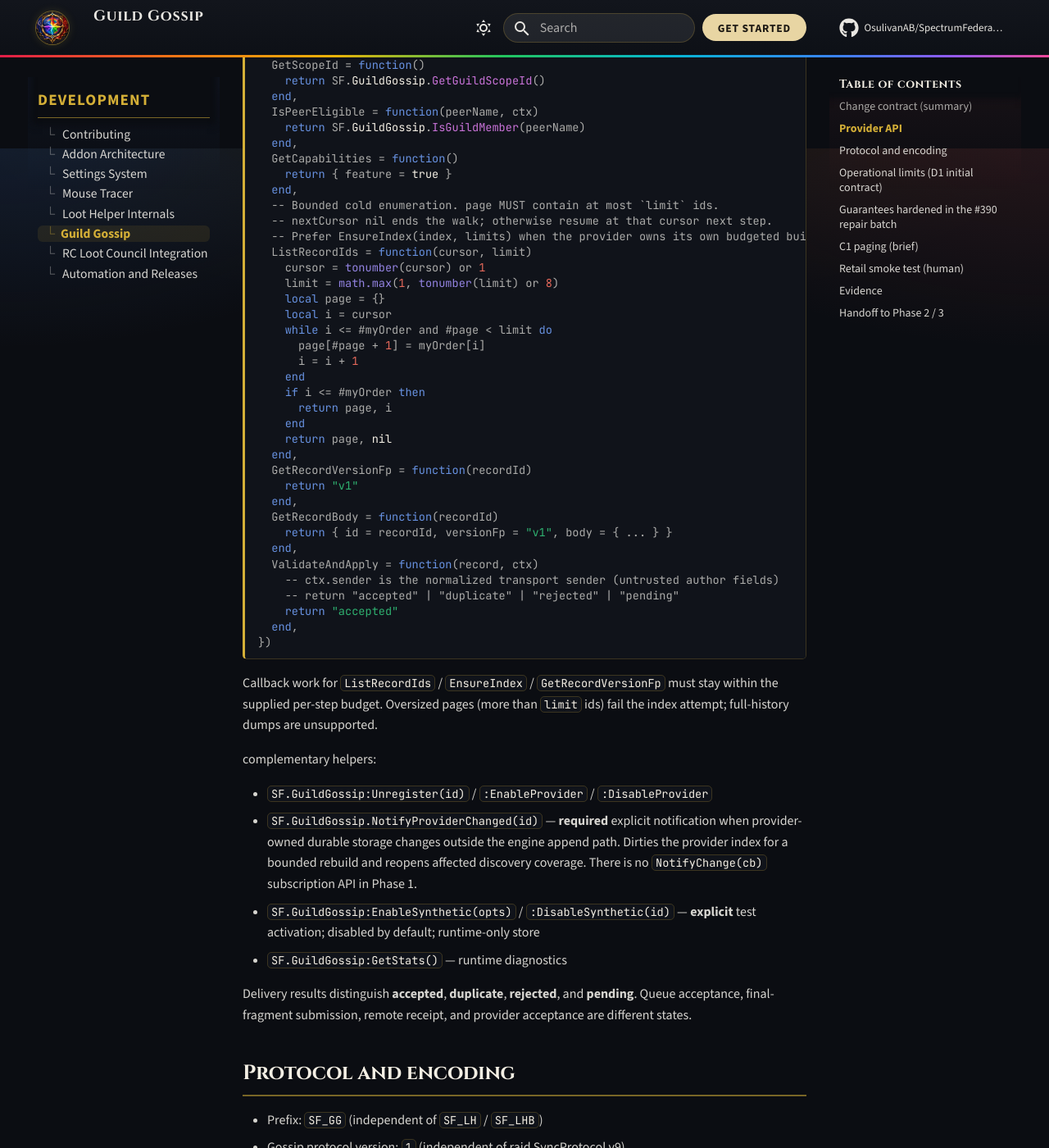
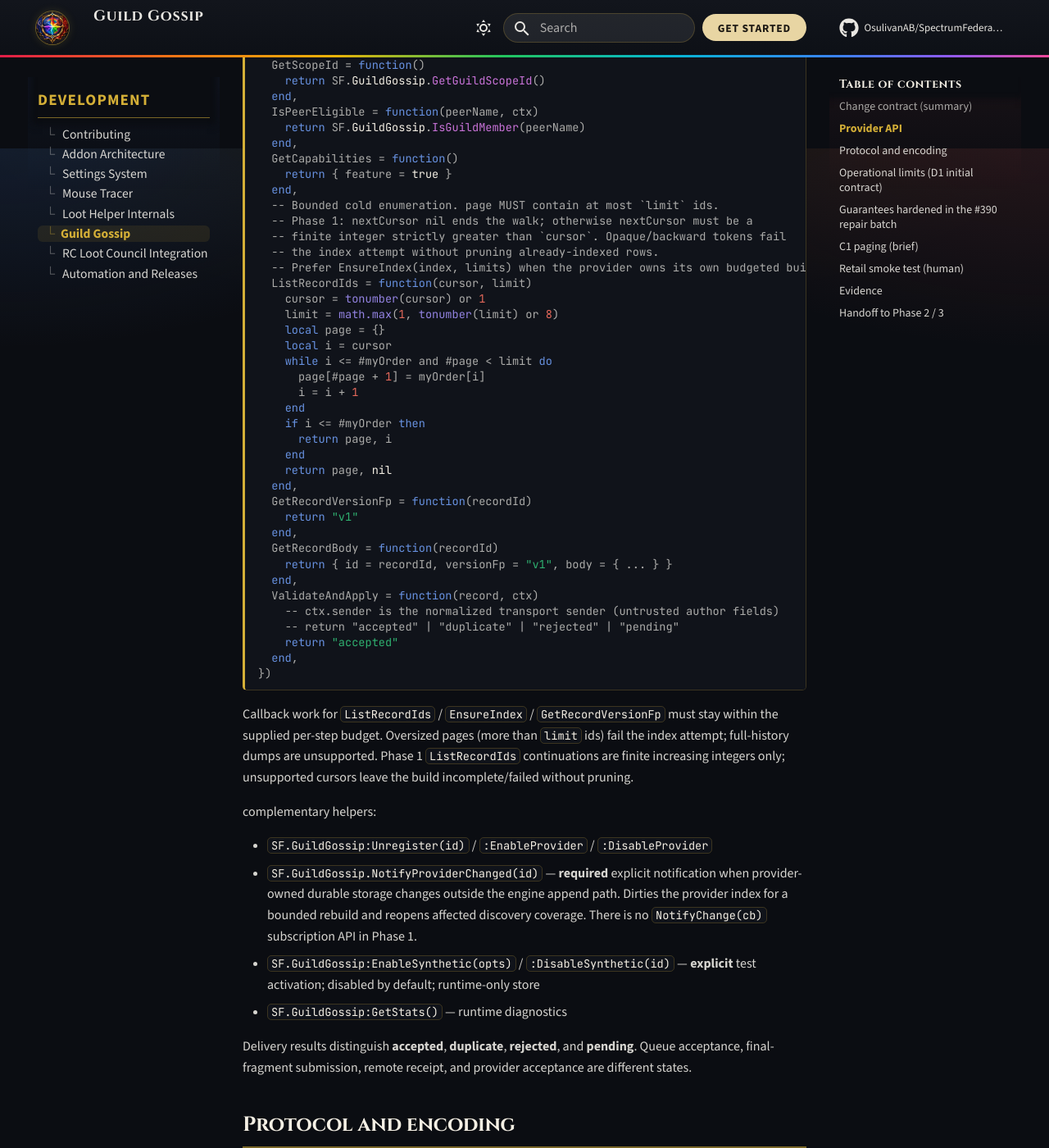
Before and after one commit to OsulivanAB/SpectrumFederation, an MkDocs documentation site: the page built from docs/development/guild-gossip/index.md, in a window 1280 px wide and 1400 px high, scrolled down 1219 px. Shown: the whole window at 82% size. Built offline with MkDocs 1.6.1 and Material for MkDocs 9.7.7, drawn with Linux system fonts in a browser that asks for light colours; comment, search, counter and statistics services are not loaded.

Commit message:
Harden gossip incarnation, MANIFEST trim, cursors, and leases.
Replace 8-bit discovery incarnation truncation with a compact 4-byte Hash32
token; rewind MANIFEST scanAfter after envelope trimming with alias-safe
oversized-descriptor limits; require finite increasing ListRecordIds cursors;
surface EnsureIndex/ListRecordIds errors via geterrorhandler; apply served
usable-time leases during capture and queued offers; and mark active pulls for
follow-up when unresolved TTL/cap eviction reopens obligations (F78–F83).

Co-authored-by: Anthony <OsulivanAB@users.noreply.github.com>

````diff
--- a/docs/development/guild-gossip/index.md
+++ b/docs/development/guild-gossip/index.md
@@ -36,7 +36,9 @@ SF.GuildGossip:Register({
     return { feature = true }
   end,
   -- Bounded cold enumeration. page MUST contain at most `limit` ids.
-  -- nextCursor nil ends the walk; otherwise resume at that cursor next step.
+  -- Phase 1: nextCursor nil ends the walk; otherwise nextCursor must be a
+  -- finite integer strictly greater than `cursor`. Opaque/backward tokens fail
+  -- the index attempt without pruning already-indexed rows.
   -- Prefer EnsureIndex(index, limits) when the provider owns its own budgeted build.
   ListRecordIds = function(cursor, limit)
     cursor = tonumber(cursor) or 1
@@ -66,7 +68,7 @@ SF.GuildGossip:Register({
 })
 ```
 
-Callback work for `ListRecordIds` / `EnsureIndex` / `GetRecordVersionFp` must stay within the supplied per-step budget. Oversized pages (more than `limit` ids) fail the index attempt; full-history dumps are unsupported.
+Callback work for `ListRecordIds` / `EnsureIndex` / `GetRecordVersionFp` must stay within the supplied per-step budget. Oversized pages (more than `limit` ids) fail the index attempt; full-history dumps are unsupported. Phase 1 `ListRecordIds` continuations are finite increasing integers only; unsupported cursors leave the build incomplete/failed without pruning.
 
  complementary helpers:
 
````
Also changed, not shown: SpectrumFederation/modules/GuildGossip/AGENTS.md (+1 -1 lines), 3 other files.
